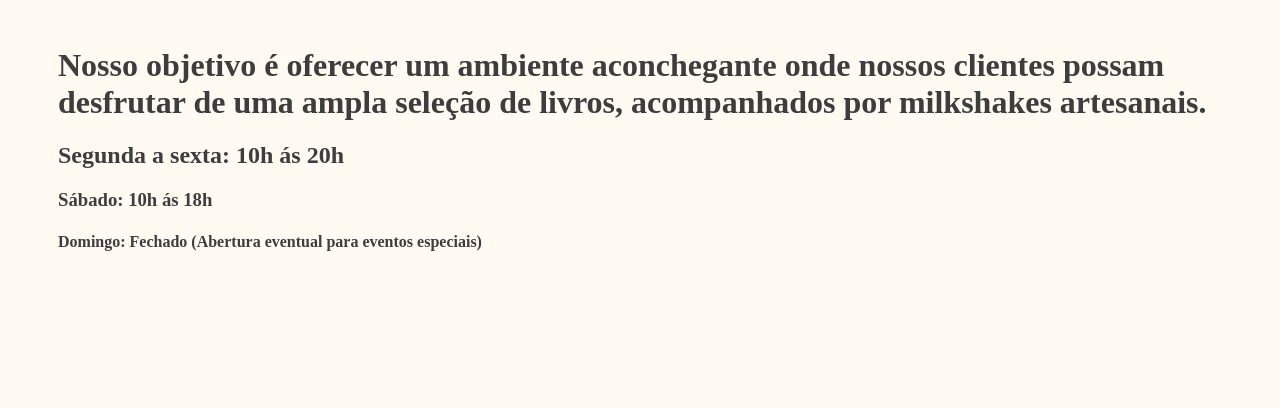
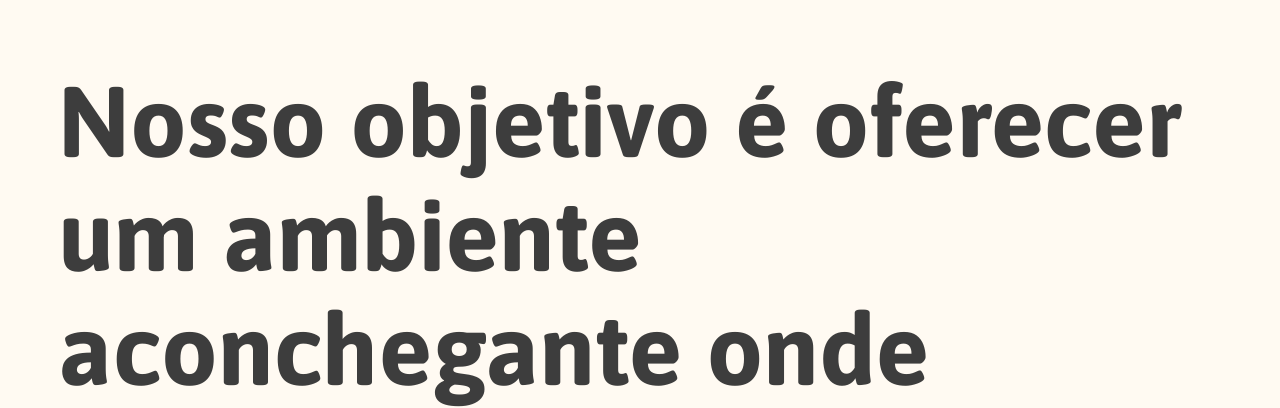
Before and after one commit to NahCorreia/MilkShakespeare, a plain HTML site: page index.html in a window 1280 px wide. Shown: the part 423-831 px from the top of the page. Before the commit the page ends 800 px from the top, so only its background shows below. Drawn offline with Linux system fonts and the light colour scheme; a web font is replaced by a local one.

Commit message:
345678iop

```diff
--- a/style.css
+++ b/style.css
@@ -44,5 +44,6 @@ body{
     margin: 20px;
     color: #3D3D3D;
     margin: 50px;
-    font-size: var(--fonte-texto);
+    font-family: var(--fonte-texto);
+    font-size: 50px;
 }
```
